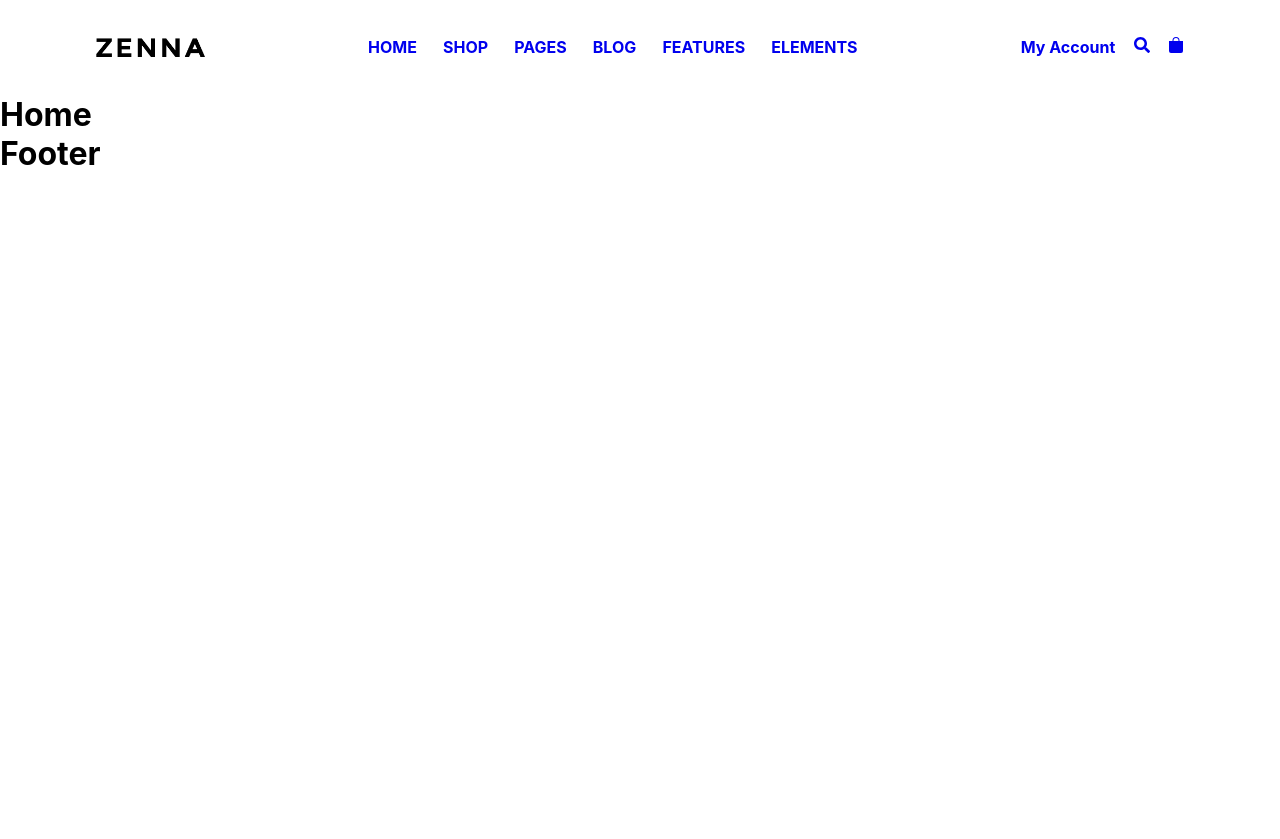
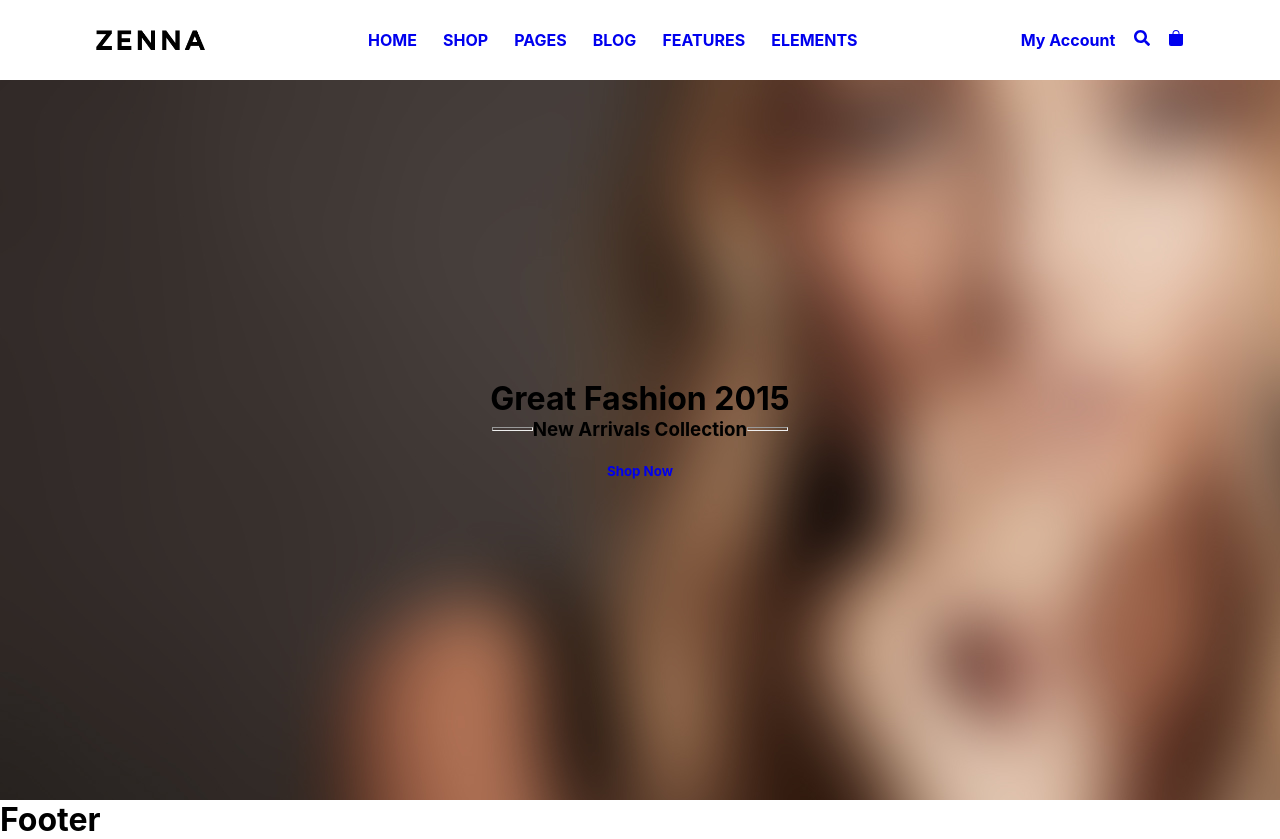
Before and after one commit to chelseycornejo/zenna, a React (Create React App) app: page / in a window 1280 px wide. Before the commit the page ends 800 px from the top, so only its background shows below. Built offline with nearby package versions, Linux system fonts and the light colour scheme.

Commit message:
added header and styling

```diff
--- a/src/Components/Home.js
+++ b/src/Components/Home.js
@@ -1,9 +1,14 @@
 // HOME.JS
+
+//COMPONENTS
+import HomeHeader from './HomeHeader.js'
 
 function Home() {
 
     return (
-        <h1>Home</h1>
+        <>
+            <HomeHeader />
+        </>
     )
 }
 
--- /dev/null
+++ b/src/Components/HomeHeader.js
@@ -0,0 +1,22 @@
+// HOMEHEADER.JS
+
+//COMPONENTS
+
+import { Link } from 'react-router-dom';
+
+// ASSETS
+
+function HomeHeader() {
+
+    return(
+        <div className="homePageHeader">
+            <h1>Great Fashion 2015</h1>
+            <h3><hr></hr>New Arrivals Collection<hr></hr></h3>
+            <Link to={`Shop`} className="shopNow">
+                <h5>Shop Now</h5>
+            </Link>
+        </div>
+    )
+}
+
+export default HomeHeader;
--- a/src/Components/NavBar.js
+++ b/src/Components/NavBar.js
@@ -9,11 +9,12 @@ import { BsBagFill } from 'react-icons/bs';
 function NavBar() {
 
     return (
-        <nav className="wrapper">
+        <div className="wrapper navFlex">
             <figure>
                 <img src={logodark} alt='logo in black' />
             </figure>
-            <ul className="menu">
+            <nav className="menu">
+                <ul>
                     <li>
                         <Link to={`/`}>
                             <h4>Home</h4>
@@ -45,6 +46,7 @@ function NavBar() {
                         </Link>
                     </li>
                 </ul>
+            </nav>
             <ul className="cart-menu">
                 <li>
                     <Link to={`MyAccount`}>
@@ -62,7 +64,7 @@ function NavBar() {
                     </Link>
                 </li>
             </ul>
-        </nav>
+        </div>
     )
 }
 
--- a/src/sass/App.scss
+++ b/src/sass/App.scss
@@ -2,3 +2,4 @@
 @use './partials/global';
 @use './partials/typography';
 @use './partials/navbar';
+@use './partials/homeHeader';
--- /dev/null
+++ b/src/sass/partials/_homeHeader.scss
@@ -0,0 +1,14 @@
+.homePageHeader {
+    background-image: url(../../assets/homeBanner.jpg);
+    display: flex;
+    flex-direction: column;
+    justify-content: center;
+    align-items: center;
+    height: 90vh;
+    h3 {
+        display: flex;
+        hr {
+            width: 3vw;
+        }
+    }
+}
--- a/src/sass/partials/_navbar.scss
+++ b/src/sass/partials/_navbar.scss
@@ -1,4 +1,5 @@
-nav {
+.navFlex {
+    height: 10vh;
     display: flex;
     align-items: center;
     justify-content: space-between;
```
Also changed, not shown: src/assets/homeBanner.jpg (added). Lines whose indentation alone changed are shown as unchanged.
